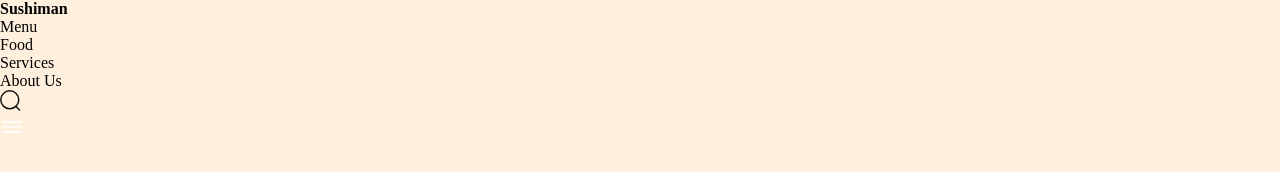
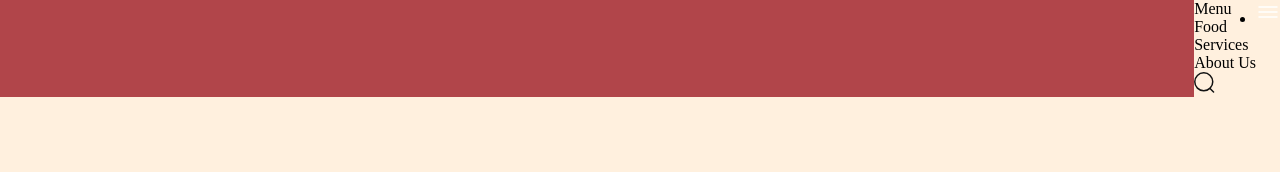
Before and after one commit to gregoriusgrd/sushi-restaurant, a website built with Vite: page index.html in a window 1280 px wide. Built offline with nearby package versions, Linux system fonts and the light colour scheme.

Commit message:
add-header-style.css

```diff
--- /dev/null
+++ b/css/sections/header.css
@@ -0,0 +1,27 @@
+.header__nav {
+    display: flex;
+    overflow: hidden;
+}
+
+.header__logo {
+    flex: 1;
+    display: flex;
+
+    position: relative;
+    padding: 20px;
+}
+
+.header__logo-overlay {
+    position: absolute;
+    inset: 0;
+    width: 100%;
+
+    background-color: var(--primary-color);
+    z-index: 1;
+}
+
+.header__logo h4 {
+    padding-left: 30px;
+
+    color: #fff;
+}
--- a/css/style.css
+++ b/css/style.css
@@ -2,8 +2,8 @@
 @import url("https://fonts.googleapis.com/css2?family=Plus+Jakarta+Sans:wght@200;300;400;500;600;700;800&display=swap");
 
 /* other css file imports */
-/* @import url("sections/header.css");
-@import url("sections/hero.css");
+@import url("sections/header.css");
+/* @import url("sections/hero.css");
 @import url("sections/about.css");
 @import url("sections/popular.css");
 @import url("sections/trending.css");
--- a/index.html
+++ b/index.html
@@ -10,9 +10,9 @@
   <body>
     <header>
       <nav class="header__nav">
-        <div class="header_logo">
+        <div class="header__logo">
           <h4>Sushiman</h4>
-          <div class="header__logo-oerlay"></div>
+          <div class="header__logo-overlay"></div>
         </div>
 
         <ul class="header__menu">
```
